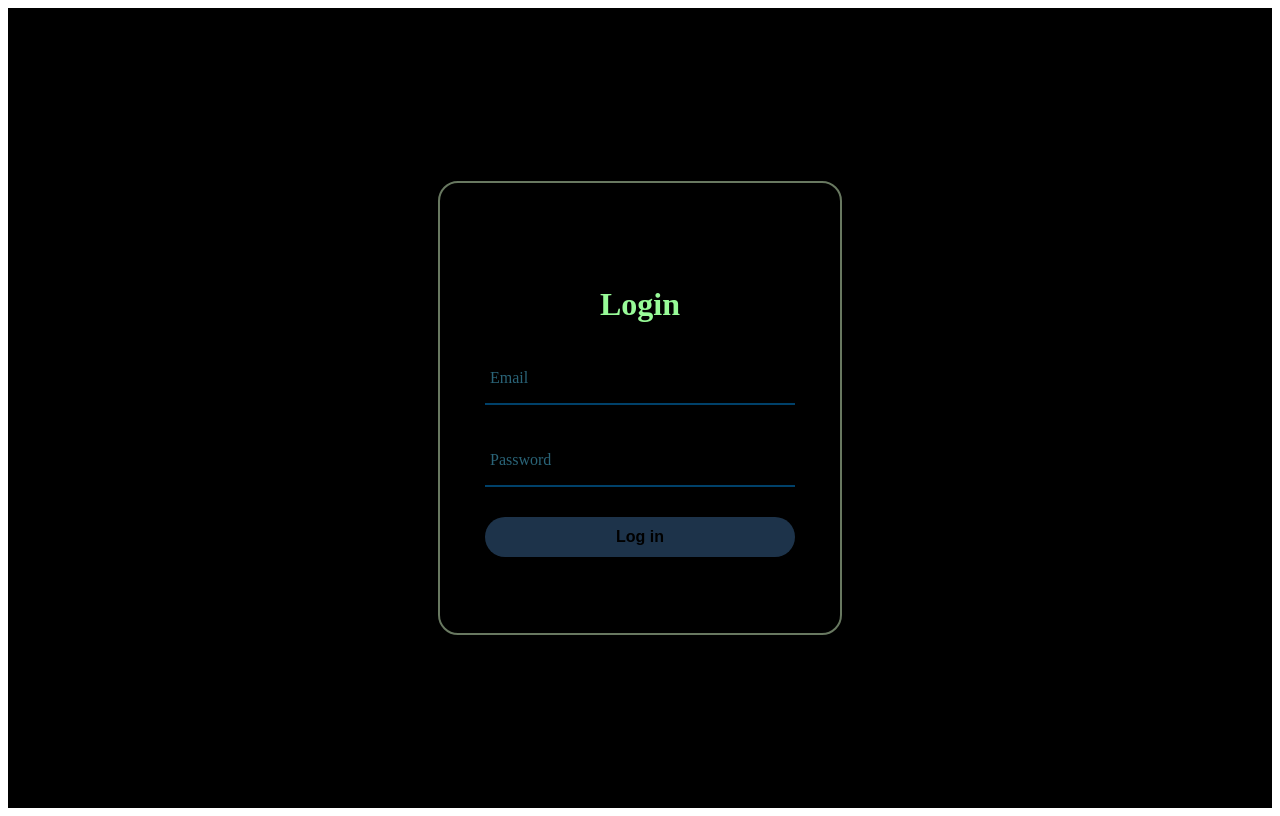
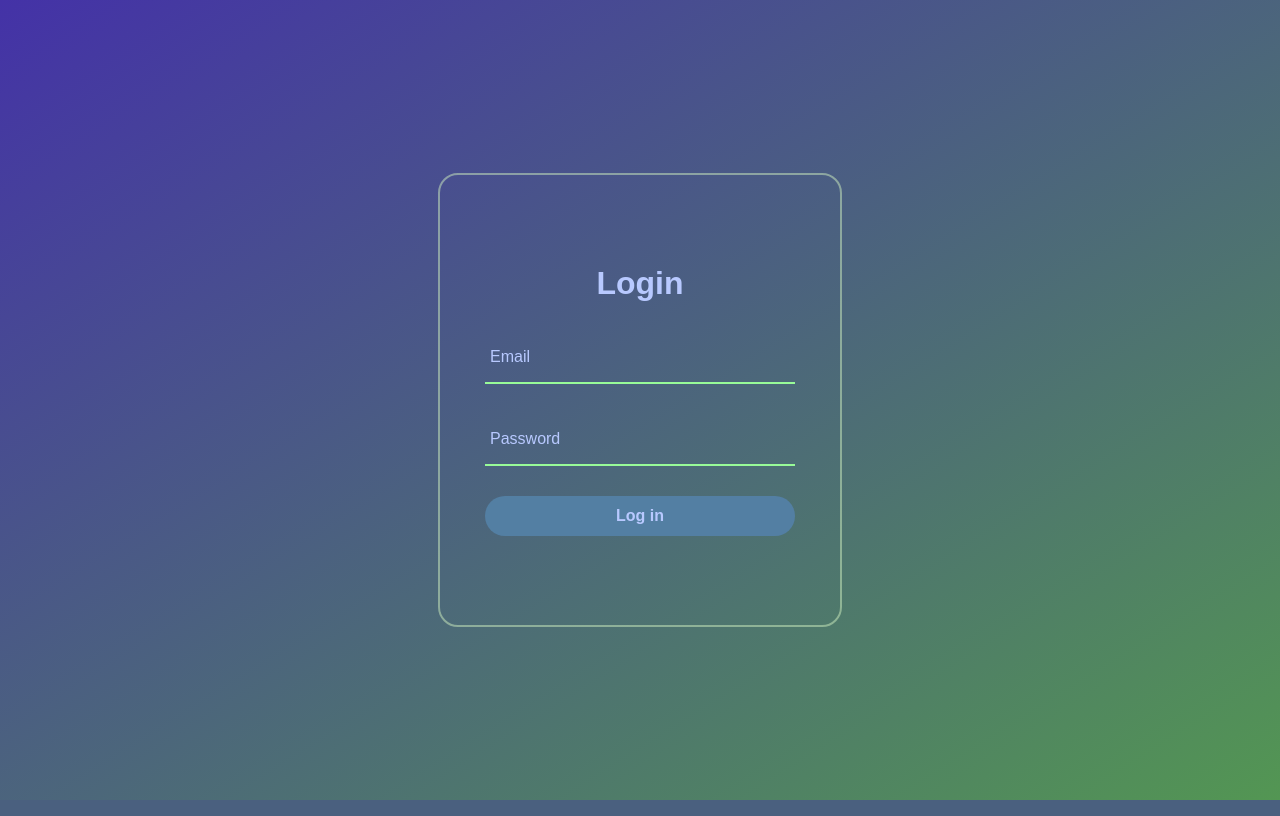
Before and after one commit to Regolous/VsCodeWeb, a PHP site: page / in a window 1280 px wide. Run offline with PHP 8.4, Linux system fonts and the light colour scheme.

Commit message:
login page update

```diff
--- a/style.css
+++ b/style.css
@@ -1,4 +1,4 @@
-{
+*{
     margin: 0;
     padding: 0;
     font-family: "Poppins", sans-serif;
@@ -10,12 +10,10 @@
     align-items: center;
     min-height: 100vh;
     width: 100%;
-    background: #000
-      no-repeat;
+    background-image: linear-gradient(to bottom right,rgb(68, 50, 167), rgb(83, 150, 83) );
     background-position: center;
     background-size: cover;
   }
-
   .form-box {
     position: relative;
     width: 400px;
@@ -30,7 +28,7 @@
 
   h2 {
     font-size: 2em;
-    color: #98FB98;
+    color: #b8c9ff;
     text-align: center;
   }
 
@@ -38,7 +36,7 @@
     position: relative;
     margin: 30px 0;
     width: 310px;
-    border-bottom: 2px solid #00416A;
+    border-bottom: 2px solid #98FB98;
   }
 
   .inputbox label {
@@ -46,7 +44,7 @@
     top: 50%;
     left: 5px;
     transform: translateY(-50%);
-    color: #2A6478;
+    color: #b8c9ff;
     font-size: 1em;
     pointer-events: none;
     transition: 0.5s;
@@ -67,13 +65,13 @@
     outline: none;
     font-size: 1em;
     padding: 0 35px 0 5px;
-    color: #00538A;
+    color: #008a35;
   }
 
   .inputbox ion-icon {
     position: absolute;
     right: 8px;
-    color: #584942;
+    color: #00538A;
     font-size: 1.2em;
     top: 20px;
   }
@@ -82,10 +80,19 @@
     width: 100%;
     height: 40px;
     border-radius: 40px;
-    background: #1D334A;
+    background: rgb(83, 127, 163);
     border: none;
     outline: none;
     cursor: pointer;
     font-size: 1em;
     font-weight: 600;
+    color: #b8c9ff;
+    padding: 10px 15px;
+    transition: 0.3s ease;
   }
+
+  button :hover{
+    background-color: green;
+    cursor: pointer;
+    color: #000;
+  }
```
